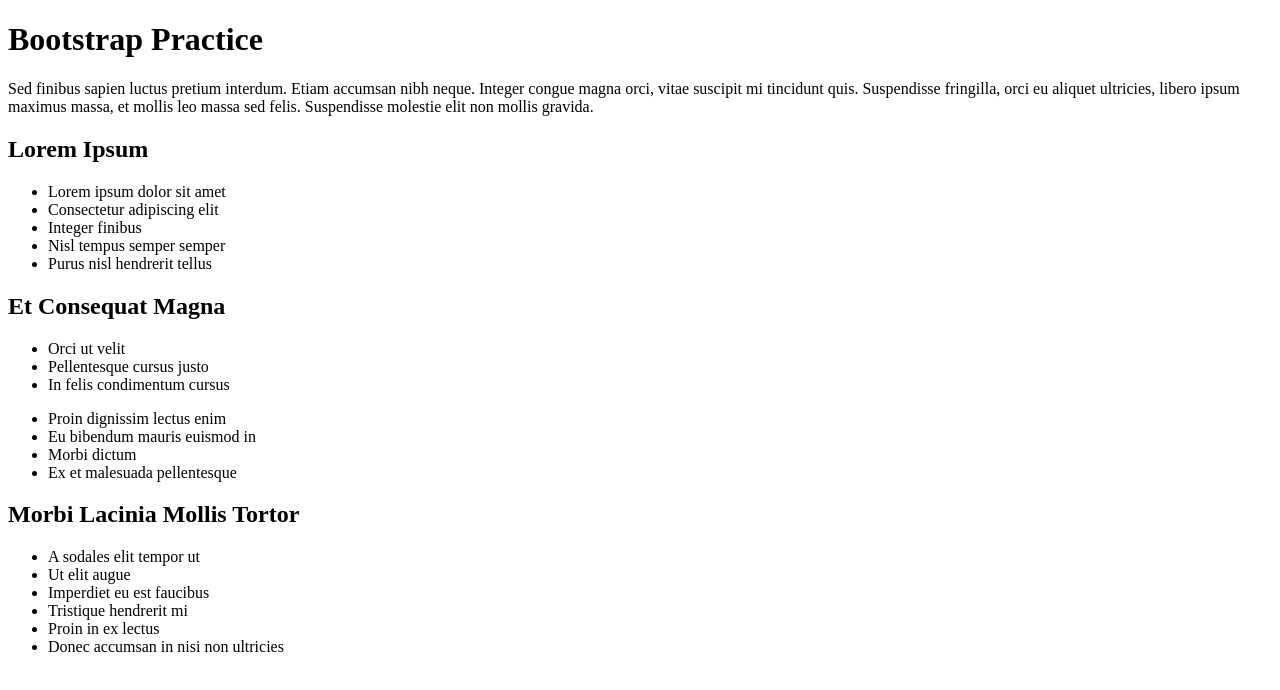
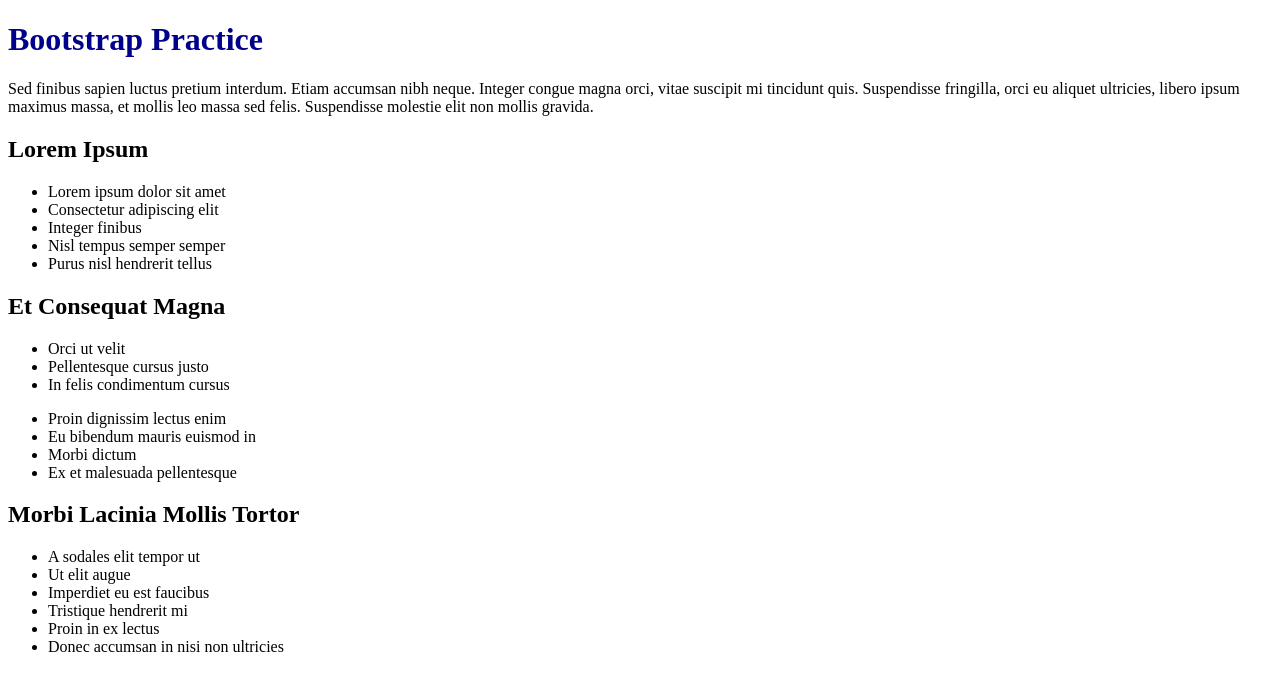
Before and after one commit to Okimani/week-two-js-moringa, a plain HTML site: page index.html in a window 1280 px wide. Drawn offline with Linux system fonts and the light colour scheme.

Commit message:
changed h1 color to blue

```diff
--- a/css/new.css
+++ b/css/new.css
@@ -0,0 +1,3 @@
+.style1 {
+    color: darkblue;
+}
--- a/index.html
+++ b/index.html
@@ -11,7 +11,7 @@
 
 </head>
 <body>
-    <h1>Bootstrap Practice</h1>
+    <h1 class="style1">Bootstrap Practice</h1>
     <p>Sed finibus sapien luctus pretium interdum. Etiam accumsan nibh neque. Integer congue magna orci, vitae suscipit mi tincidunt quis. Suspendisse fringilla, orci eu aliquet ultricies, libero ipsum maximus massa, et mollis leo massa sed felis. Suspendisse
         molestie elit non mollis gravida.</p>
     <h2>Lorem Ipsum</h2>
```
